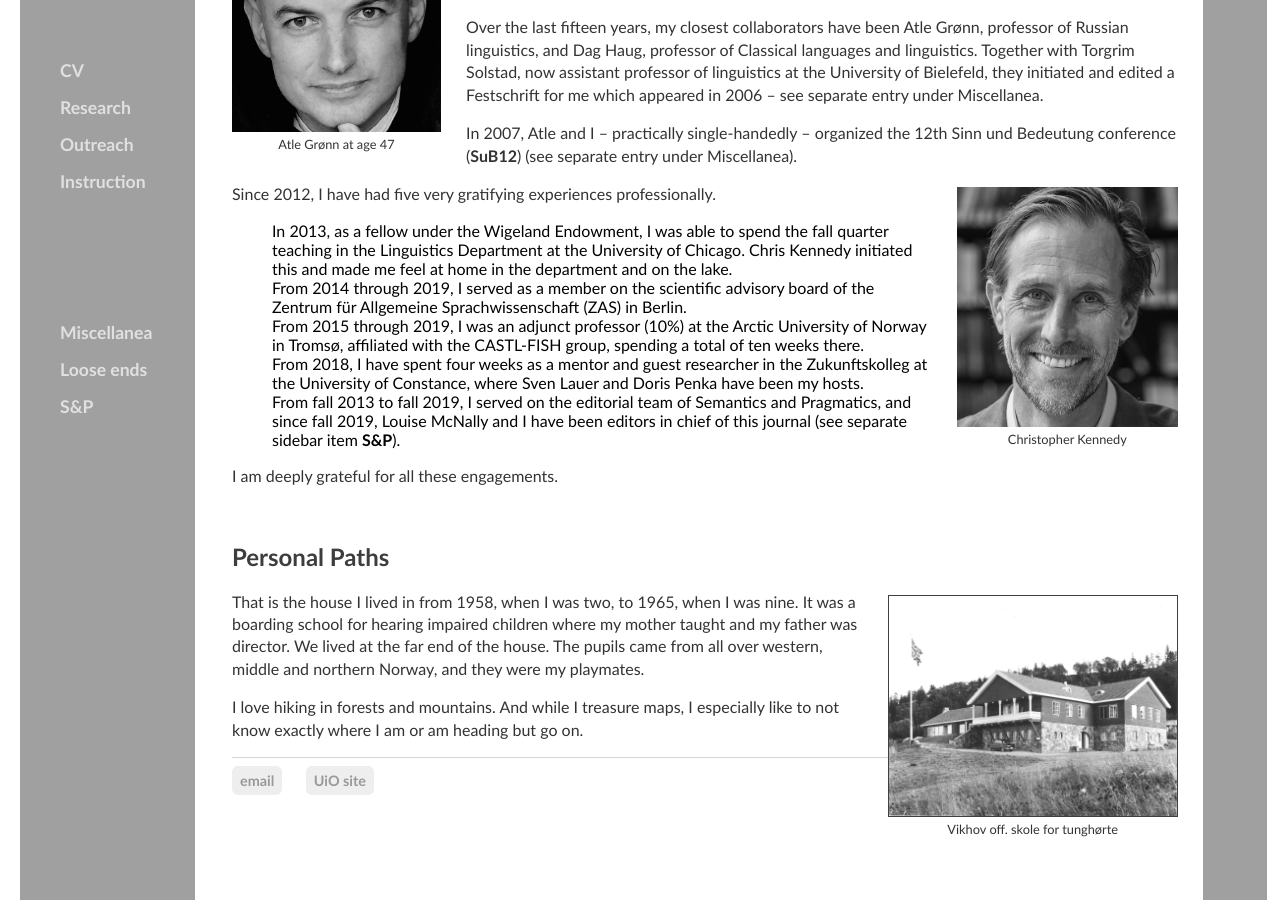
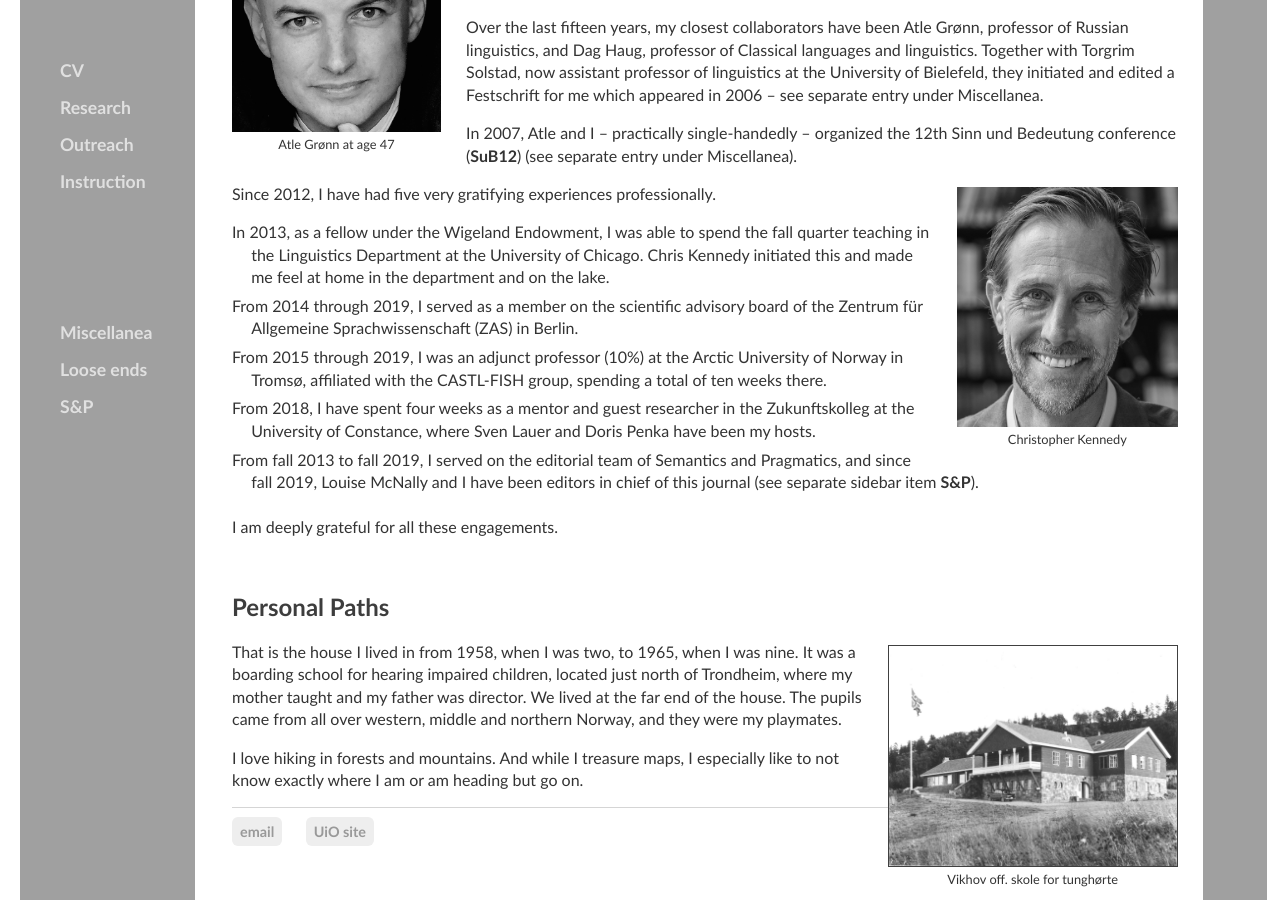
Before and after one commit to kjelljs/kjelljs.github.io, a Jekyll site: the page built from about/index.html, in a window 1280 px wide and 900 px high, scrolled down 2187 px. Built offline with Jekyll 4.4.1, drawn with Linux system fonts in a browser that asks for light colours.

Commit message:
Update index.html

```diff
--- a/about/index.html
+++ b/about/index.html
@@ -42,7 +42,7 @@ figcaption {
 	<p>Over the last fifteen years, my closest collaborators have been Atle Grønn, professor of Russian linguistics, and Dag Haug, professor of Classical languages and linguistics. Together with Torgrim Solstad, now assistant professor of linguistics at the University of Bielefeld, they initiated and edited a Festschrift for me which appeared in 2006 &ndash; see separate entry under Miscellanea.</p> <p>In 2007, Atle and I &ndash; practically single-handedly &ndash; organized the 12th Sinn und Bedeutung conference (<b>SuB12</b>) (see separate entry under Miscellanea).</p>
 	<div style="float:right"><figure class="rightfig" ><img style="height:240px;" src="/pics/ChrisK.png"><figcaption>Christopher Kennedy</figcaption></figure></div>
 	<p>Since 2012, I have had five very gratifying experiences professionally.
-		<ul>
+		<ul id="pubs">
 	<li>In 2013, as a fellow under the Wigeland Endowment, I was able to spend the fall quarter teaching in the Linguistics Department at the University of Chicago. Chris Kennedy initiated this and made me feel at home in the department and on the lake.</li>
 	<li>From 2014 through 2019, I served as a member on the scientific advisory board of the Zentrum für Allgemeine Sprachwissenschaft (ZAS) in Berlin.</li>
 	<li>From 2015 through 2019, I was an adjunct professor (10%) at the Arctic University of Norway in Tromsø, affiliated with the CASTL-FISH group, spending a total of ten weeks there.</li>
@@ -53,7 +53,7 @@ figcaption {
 	<p>I am deeply grateful for all these engagements.</p></br>
 	<h2 id="priv">Personal Paths</h2>
 		  <div style="float:right;"><figure class="rightfig"><img style="height:220px; border: 1px solid #404040;" src="/pics/vikhov.jpg"><figcaption>Vikhov off. skole for tunghørte</figcaption></figure></div>
-		     <p>That is the house I lived in from 1958, when I was two, to 1965, when I was nine. It was a boarding school for hearing impaired children where my mother taught and my father was director. We lived at the far end of the house. The pupils came from all over western, middle and northern Norway, and they were my playmates.
+		     <p>That is the house I lived in from 1958, when I was two, to 1965, when I was nine. It was a boarding school for hearing impaired children, located just north of Trondheim, where my mother taught and my father was director. We lived at the far end of the house. The pupils came from all over western, middle and northern Norway, and they were my playmates.
 														      </p>
 	<p>I love hiking in forests and mountains. And while I treasure maps, I especially like to not know exactly where I am or am heading but go on.</p>
 
```
